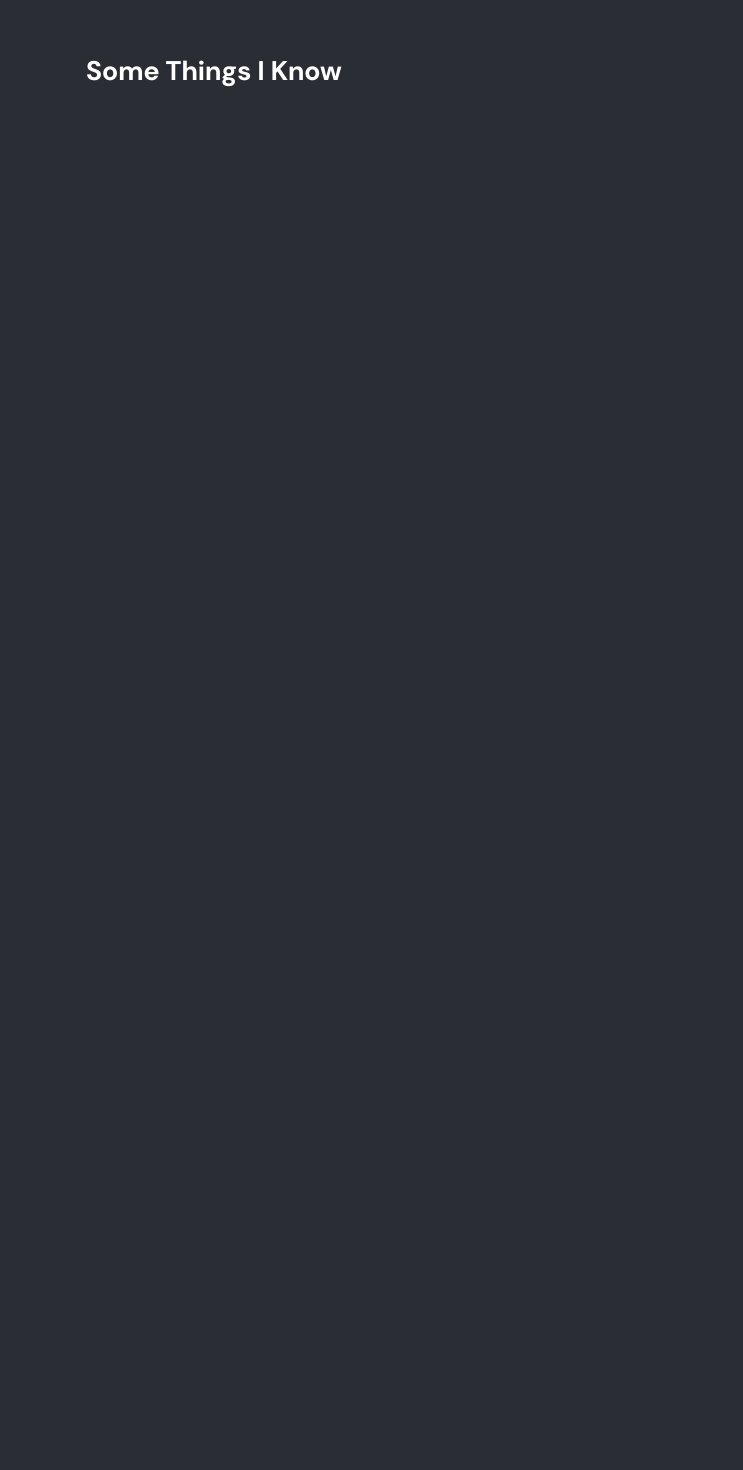
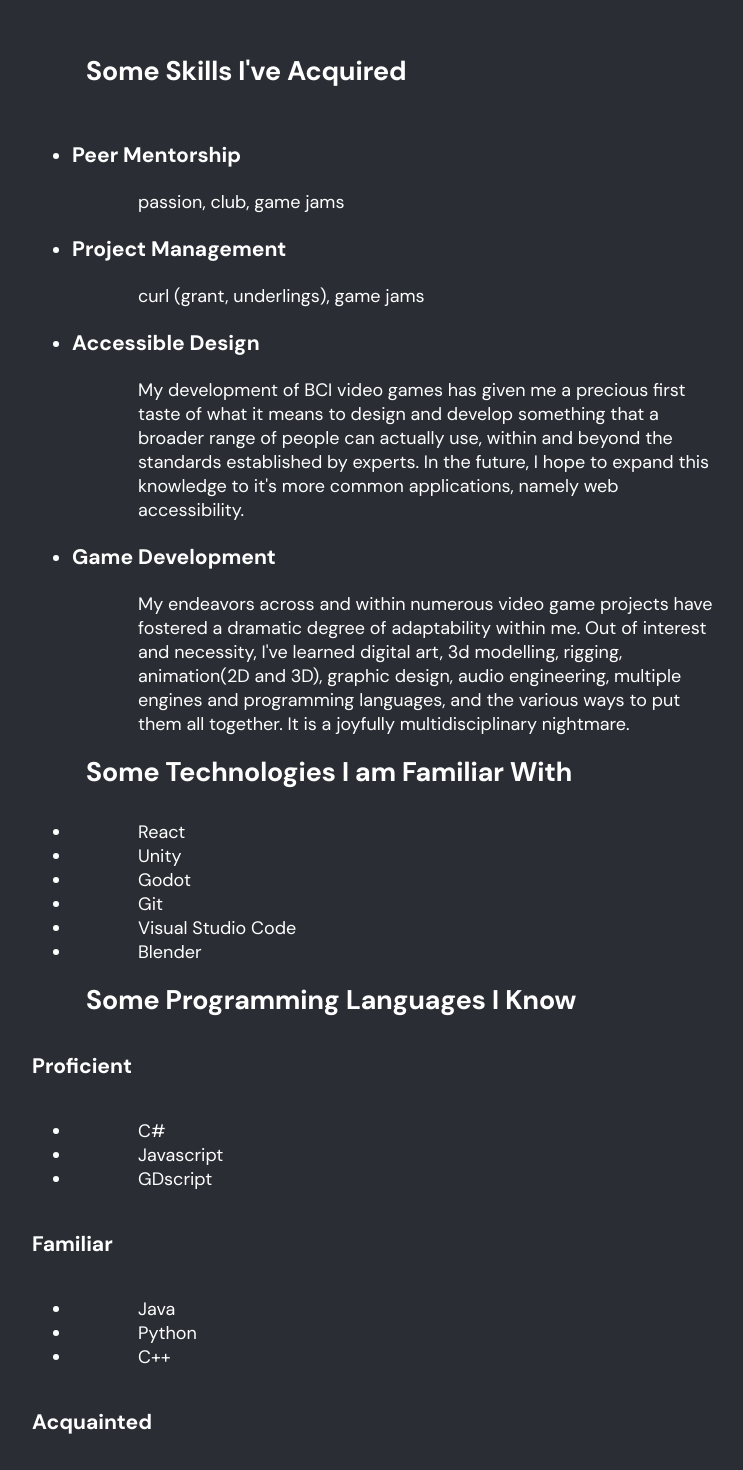
Before and after one commit to tm-nielsen/portfolio-site, a React (Vite) app: page / in a window 1280 px wide. Shown: the part 420-1890 px from the top of the page, without its empty margins (234-977 px from the left). Before the commit the page ends 800 px from the top, so only its background shows below. Built offline with nearby package versions, Linux system fonts and the light colour scheme.

Commit message:
Added sketch of knowledge section

```diff
--- /dev/null
+++ b/src/assets/knowledge.json
@@ -0,0 +1,54 @@
+{
+  "skills":
+  [
+    {
+      "name": "Peer Mentorship",
+      "description": "passion, club, game jams"
+    },
+    {
+      "name": "Project Management",
+      "description": "curl (grant, underlings), game jams"
+    },
+    {
+      "name": "Accessible Design",
+      "description": "My development of BCI video games has given me a precious first taste of what it means to design and develop something that a broader range of people can actually use, within and beyond the standards established by experts. In the future, I hope to expand this knowledge to it's more common applications, namely web accessibility."
+    },
+    {
+      "name": "Game Development",
+      "description": "My endeavors across and within numerous video game projects have fostered a dramatic degree of adaptability within me. Out of interest and necessity, I've learned digital art, 3d modelling, rigging, animation(2D and 3D), graphic design, audio engineering, multiple engines and programming languages, and the various ways to put them all together. It is a joyfully multidisciplinary nightmare."
+    }
+  ],
+  "technologies":
+  [
+    "React",
+    "Unity",
+    "Godot",
+    "Git",
+    "Visual Studio Code",
+    "Blender"
+  ],
+  "languages":
+  [
+    {
+      "tierName": "Proficient",
+      "languages":
+      [
+        "C#", "Javascript", "GDscript"
+      ]
+    },
+    {
+      "tierName": "Familiar",
+      "languages":
+      [
+        "Java", "Python", "C++"
+      ]
+    },
+    {
+      "tierName": "Acquainted",
+      "languages":
+      [
+        "C", "Lua"
+      ]
+    }
+  ]
+}
--- a/src/routes/Home.tsx
+++ b/src/routes/Home.tsx
@@ -1,4 +1,5 @@
 import profile from '../assets/thumb_pfp.png'
+import knowledge from '../assets/knowledge.json'
 
 const Home = () => {
   return (
@@ -15,7 +16,40 @@ const Home = () => {
         </div>
       </div>
       <>
-        <h2>Some Things I Know</h2>
+        <h2>Some Skills I've Acquired</h2>
+        <ul>
+          {knowledge.skills.map((skillInfo, index) => {
+            return (
+            <li key={index}>
+              <h3>{skillInfo.name}</h3>
+              <p>{skillInfo.description}</p>
+            </li>
+            )
+          })}
+        </ul>
+        <h2>Some Technologies I am Familiar With</h2>
+        <ul className='flex-row'>
+          {knowledge.technologies.map((entry, index) =>
+            <li key={index}>
+              <p>{entry}</p>
+            </li>
+          )}
+        </ul>
+        <h2>Some Programming Languages I Know</h2>
+        {knowledge.languages.map((languageTier, index) => {
+          return (
+            <>
+              <h3>{languageTier.tierName}</h3>
+              <ul className='flex-row'>
+                  {languageTier.languages.map((language, index) =>
+                    <li key={index}>
+                      <p>{language}</p>
+                    </li>
+                  )}
+              </ul>
+            </>
+          )
+        })}
       </>
     </>
   )
--- a/tsconfig.json
+++ b/tsconfig.json
@@ -10,6 +10,7 @@
     "moduleResolution": "bundler",
     "allowImportingTsExtensions": true,
     "resolveJsonModule": true,
+    "esModuleInterop": true,
     "isolatedModules": true,
     "noEmit": true,
     "jsx": "react-jsx",
```
